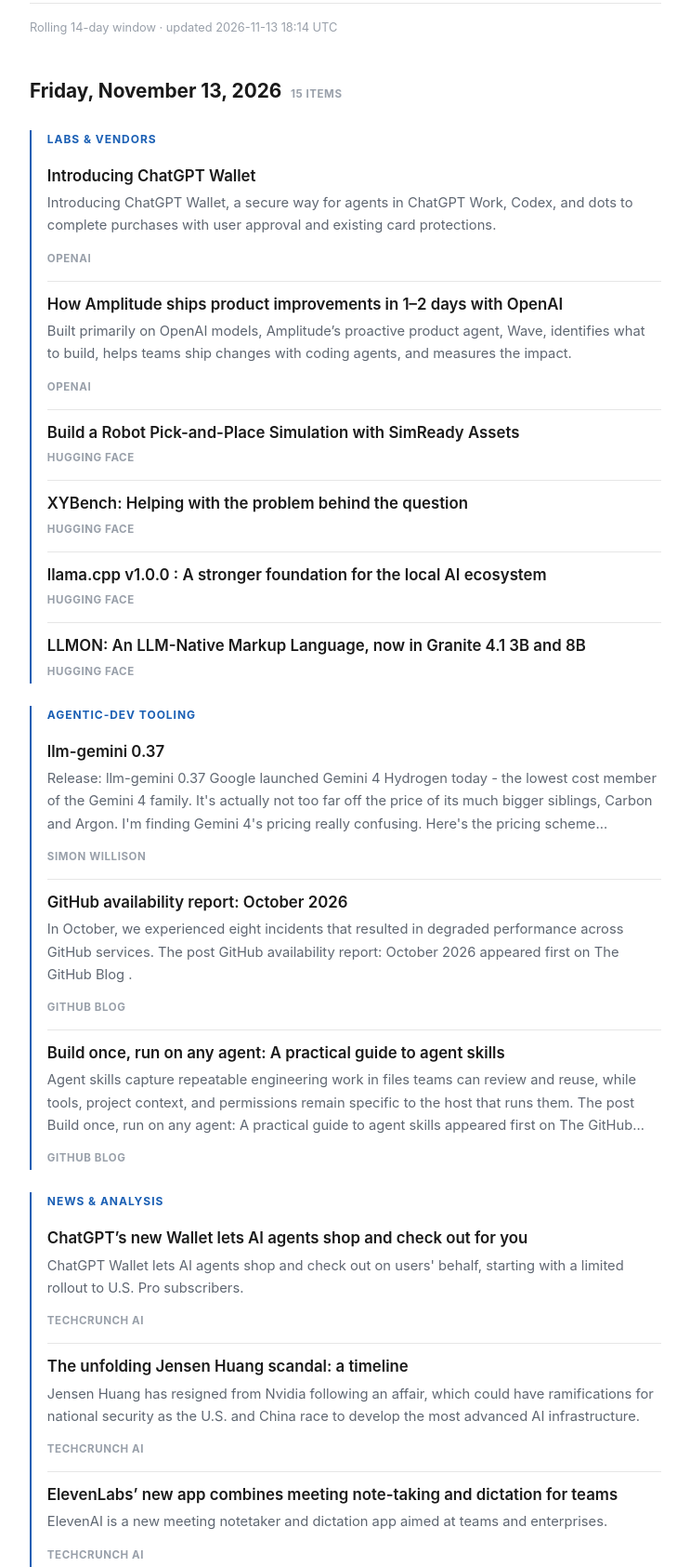
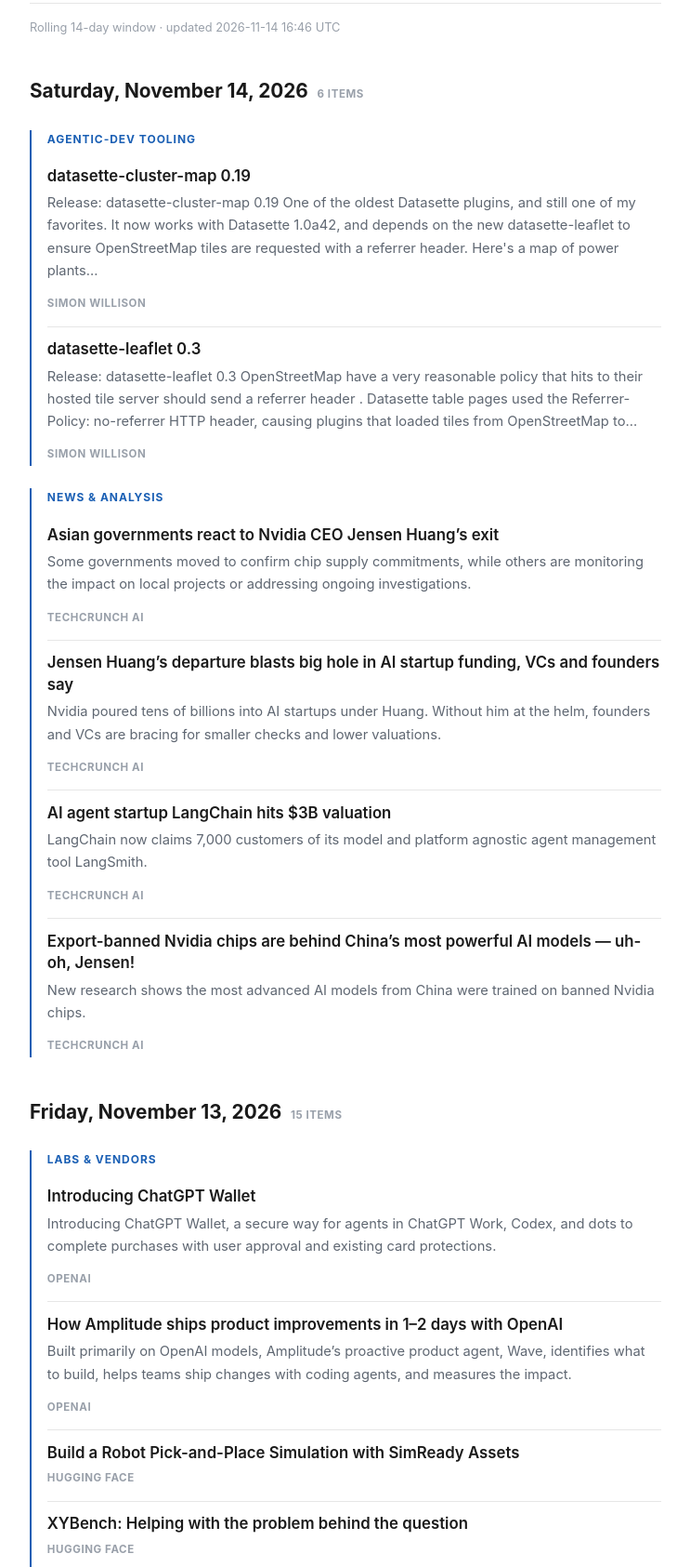
Before and after one commit to alex-voloshin-dev/ai-digest, a plain HTML site: page docs/index.html in a window 1280 px wide. Shown: the part 283-1968 px from the top of the page at 93% size, without its empty margins (268-1011 px from the left). Drawn offline with Linux system fonts and the light colour scheme.

Commit message:
digest: 2026-11-14

```diff
--- a/docs/index.html
+++ b/docs/index.html
@@ -117,8 +117,23 @@ footer p { margin: 0; }
 <h1>AI Digest</h1>
 <p class="tagline">A daily roundup of AI news from a fixed list of trusted sources.</p>
 <div class="author"><img class="avatar" src="https://cdn.hashnode.com/uploads/avatars/69ffa642f239332df4ffa118/d25b9659-f828-4ee9-9eb4-8af9d56b3239.png?w=200&amp;h=200&amp;fit=crop&amp;crop=faces&amp;auto=compress,format&amp;format=webp" alt="Alex Voloshin" width="48" height="48"><div class="author-text"><p class="byline">Curated by <strong>Alex Voloshin</strong></p></div></div>
-<p class="meta">Rolling 14-day window &middot; updated 2026-11-13 18:14 UTC</p>
+<p class="meta">Rolling 14-day window &middot; updated 2026-11-14 16:46 UTC</p>
 </header>
+<div class="day">
+<h2>Saturday, November 14, 2026<span class="count">6 items</span></h2>
+<section class="cat">
+<h3>Agentic-dev tooling</h3>
+<article class="item"><a class="title" href="https://simonwillison.net/2026/Nov/13/datasette-cluster-map/" target="_blank" rel="noopener">datasette-cluster-map 0.19</a><p class="summary">Release: datasette-cluster-map 0.19 One of the oldest Datasette plugins, and still one of my favorites. It now works with Datasette 1.0a42, and depends on the new datasette-leaflet to ensure OpenStreetMap tiles are requested with a referrer header. Here&#x27;s a map of power plants…</p><span class="source">Simon Willison</span></article>
+<article class="item"><a class="title" href="https://simonwillison.net/2026/Nov/13/datasette-leaflet/" target="_blank" rel="noopener">datasette-leaflet 0.3</a><p class="summary">Release: datasette-leaflet 0.3 OpenStreetMap have a very reasonable policy that hits to their hosted tile server should send a referrer header . Datasette table pages used the Referrer-Policy: no-referrer HTTP header, causing plugins that loaded tiles from OpenStreetMap to…</p><span class="source">Simon Willison</span></article>
+</section>
+<section class="cat">
+<h3>News &amp; analysis</h3>
+<article class="item"><a class="title" href="https://techcrunch.com/2026/11/14/asian-governments-react-to-nvidia-ceo-jensen-huangs-exit/" target="_blank" rel="noopener">Asian governments react to Nvidia CEO Jensen Huang’s exit</a><p class="summary">Some governments moved to confirm chip supply commitments, while others are monitoring the impact on local projects or addressing ongoing investigations.</p><span class="source">TechCrunch AI</span></article>
+<article class="item"><a class="title" href="https://techcrunch.com/2026/11/13/jensen-huangs-departure-blasts-big-hole-in-ai-startup-funding-vcs-and-founders-say/" target="_blank" rel="noopener">Jensen Huang’s departure blasts big hole in AI startup funding, VCs and founders say</a><p class="summary">Nvidia poured tens of billions into AI startups under Huang. Without him at the helm, founders and VCs are bracing for smaller checks and lower valuations.</p><span class="source">TechCrunch AI</span></article>
+<article class="item"><a class="title" href="https://techcrunch.com/2026/11/13/ai-agent-startup-langchain-hits-3b-valuation/" target="_blank" rel="noopener">AI agent startup LangChain hits $3B valuation</a><p class="summary">LangChain now claims 7,000 customers of its model and platform agnostic agent management tool LangSmith.</p><span class="source">TechCrunch AI</span></article>
+<article class="item"><a class="title" href="https://techcrunch.com/2026/11/13/export-banned-nvidia-chips-are-behind-chinas-most-powerful-ai-models-uh-oh-jensen/" target="_blank" rel="noopener">Export-banned Nvidia chips are behind China’s most powerful AI models — uh-oh, Jensen!</a><p class="summary">New research shows the most advanced AI models from China were trained on banned Nvidia chips.</p><span class="source">TechCrunch AI</span></article>
+</section>
+</div>
 <div class="day">
 <h2>Friday, November 13, 2026<span class="count">15 items</span></h2>
 <section class="cat">
@@ -443,28 +458,6 @@ footer p { margin: 0; }
 <article class="item"><a class="title" href="https://techcrunch.com/2026/10/30/cracks-are-emerging-in-the-ai-spending-boom/" target="_blank" rel="noopener">Cracks are emerging in the AI spending boom</a><p class="summary">Big Tech is pouring billions into AI infrastructure, but mounting debt, negative cash flow, and growing investor skepticism are raising questions about the sustainability of the AI spending boom.</p><span class="source">TechCrunch AI</span></article>
 </section>
 </div>
-<div class="day">
-<h2>Friday, October 30, 2026<span class="count">10 items</span></h2>
-<section class="cat">
-<h3>Labs &amp; vendors</h3>
-<article class="item"><a class="title" href="https://openai.com/index/community-safety-report-and-new-protections-for-teens" target="_blank" rel="noopener">Community safety report and new protections for teens</a><p class="summary">OpenAI is strengthening violence prevention in ChatGPT with expanded safeguards, earlier interventions, and a new commitment to public safety reporting.</p><span class="source">OpenAI</span></article>
-<article class="item"><a class="title" href="https://openai.com/index/updated-model-spec" target="_blank" rel="noopener">An updated Model Spec for more capable and beneficial AI</a><p class="summary">OpenAI’s updated Model Spec outlines five core values to guide more capable AI toward sound judgment, human agency, and faithfulness to human intent.</p><span class="source">OpenAI</span></article>
-</section>
-<section class="cat">
-<h3>Agentic-dev tooling</h3>
-<article class="item"><a class="title" href="https://simonwillison.net/2026/Oct/29/api-credits/" target="_blank" rel="noopener">API credits benefit for eligible ChatGPT subscriptions</a><p class="summary">API credits benefit for eligible ChatGPT subscriptions Earlier this month Anthropic announced a generous new benefit for their Max and Team subscriptions: $100, $200, and $500 per month subscribers would get the equivalent quantity of (expiring) credits to use with the Anthropic…</p><span class="source">Simon Willison</span></article>
-<article class="item"><a class="title" href="https://simonwillison.net/2026/Oct/29/how-i-built-the-most-ai-pilled-company-in-the-world/" target="_blank" rel="noopener">Building a multiplayer game world with autonomous Fable-class models</a><p class="summary">How I Built the Most AI-Pilled Company in the World Don&#x27;t be put off by the clickbait headline, this piece by Jacob Sansbury describing how they are building Spawn is a fascinating exploration of the bleeding edge of what&#x27;s possible with agentic engineering against frontier…</p><span class="source">Simon Willison</span></article>
-</section>
-<section class="cat">
-<h3>News &amp; analysis</h3>
-<article class="item"><a class="title" href="https://techcrunch.com/2026/10/30/theranos-whistleblower-tyler-shultz-warns-that-the-ai-boom-is-a-great-opportunity-to-go-deceive-people/" target="_blank" rel="noopener">Theranos whistleblower Tyler Shultz warns that the AI boom is ‘a great opportunity to go deceive people’</a><p class="summary">The cautionary Theranos tale takes on a new significance in the AI era, when companies that have never turned a profit are raising capital at trillion-dollar valuations.</p><span class="source">TechCrunch AI</span></article>
-<article class="item"><a class="title" href="https://techcrunch.com/2026/10/30/skip-the-small-talk-make-game-changing-connections-at-techcrunch-founder-summit-with-braindate/" target="_blank" rel="noopener">Skip the small talk: Make game-changing connections at TechCrunch Founder Summit with Braindate</a><p class="summary">At TechCrunch Founder Summit 2026, happening November 4 at SoWa Power Station in Boston, networking powered by Braindate is designed to make those conversations easier to find, whether they are in 1:1 or small-group on-site meetings. Register before the event starts to save up…</p><span class="source">TechCrunch AI</span></article>
-<article class="item"><a class="title" href="https://techcrunch.com/2026/10/30/doordash-said-its-only-received-several-hundred-orders-from-ai-agents/" target="_blank" rel="noopener">DoorDash said it’s only received ‘several hundred’ orders from AI agents</a><p class="summary">DoorDash said that it is open to working with third-party agent makers.</p><span class="source">TechCrunch AI</span></article>
-<article class="item"><a class="title" href="https://techcrunch.com/2026/10/30/5-days-left-your-last-chance-to-connect-scale-and-save-at-techcrunch-founder-summit-2026/" target="_blank" rel="noopener">5 days left: Your last chance to connect, scale, and save at TechCrunch Founder Summit 2026</a><p class="summary">5 days to save up to $100, plus a second pass for free to TechCrunch Founder Summit 2026 in Boston on November 4. Register now.</p><span class="source">TechCrunch AI</span></article>
-<article class="item"><a class="title" href="https://techcrunch.com/2026/10/30/can-ai-data-centers-be-mass-produced-like-cars-and-online-in-48-hours-this-startup-aims-to-find-out/" target="_blank" rel="noopener">Can AI data centers be mass-produced like cars? This startup aims to find out</a><p class="summary">Runware is building a factory to turn out prefabricated AI data centers on an assembly line. The real test will be whether it can deliver at that scale.</p><span class="source">TechCrunch AI</span></article>
-<article class="item"><a class="title" href="https://techcrunch.com/2026/10/29/you-dont-need-to-believe-in-a-god-to-get-a-religious-exemption-from-using-ai-at-work/" target="_blank" rel="noopener">You don’t need to believe in a god to get a religious exemption from using AI at work</a><p class="summary">David Durman, a University of Kentucky administrator, recently earned a religious exemption from using AI in the workplace.</p><span class="source">TechCrunch AI</span></article>
-</section>
-</div>
 <footer>
 <p>Automated, unattended news page. Built deterministically from a fixed list
 of trusted source feeds; every item links to its origin.</p>
```
Also changed, not shown: 1 other file.
